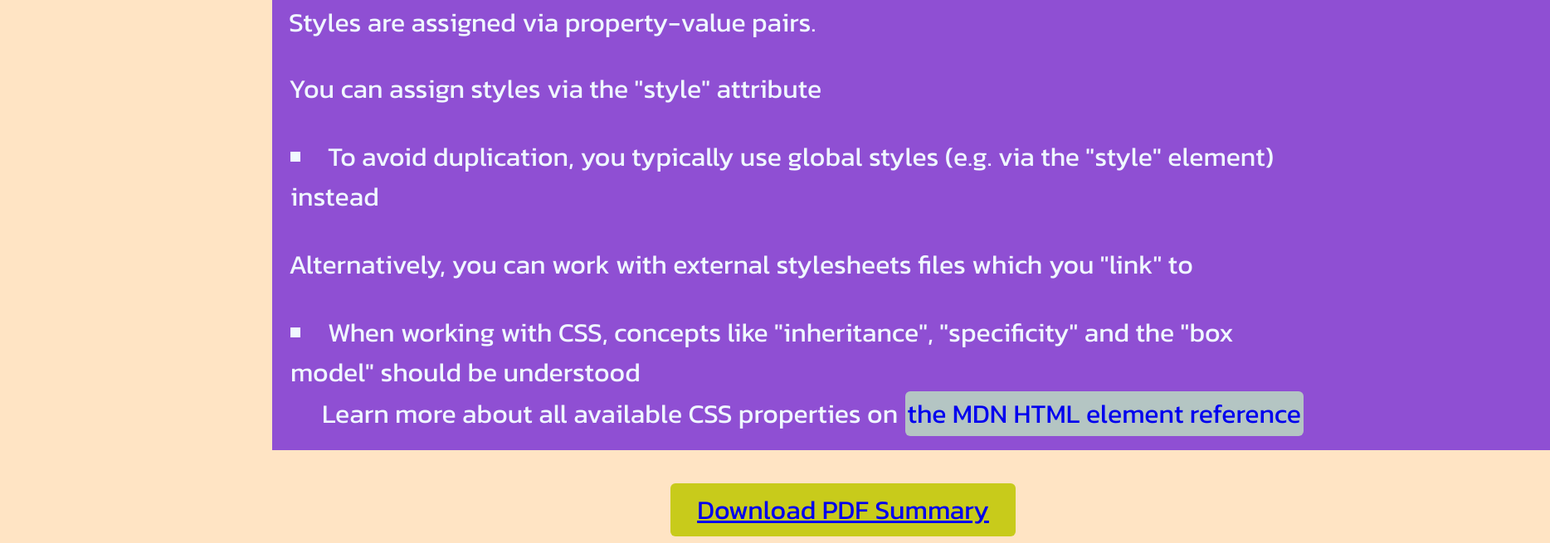
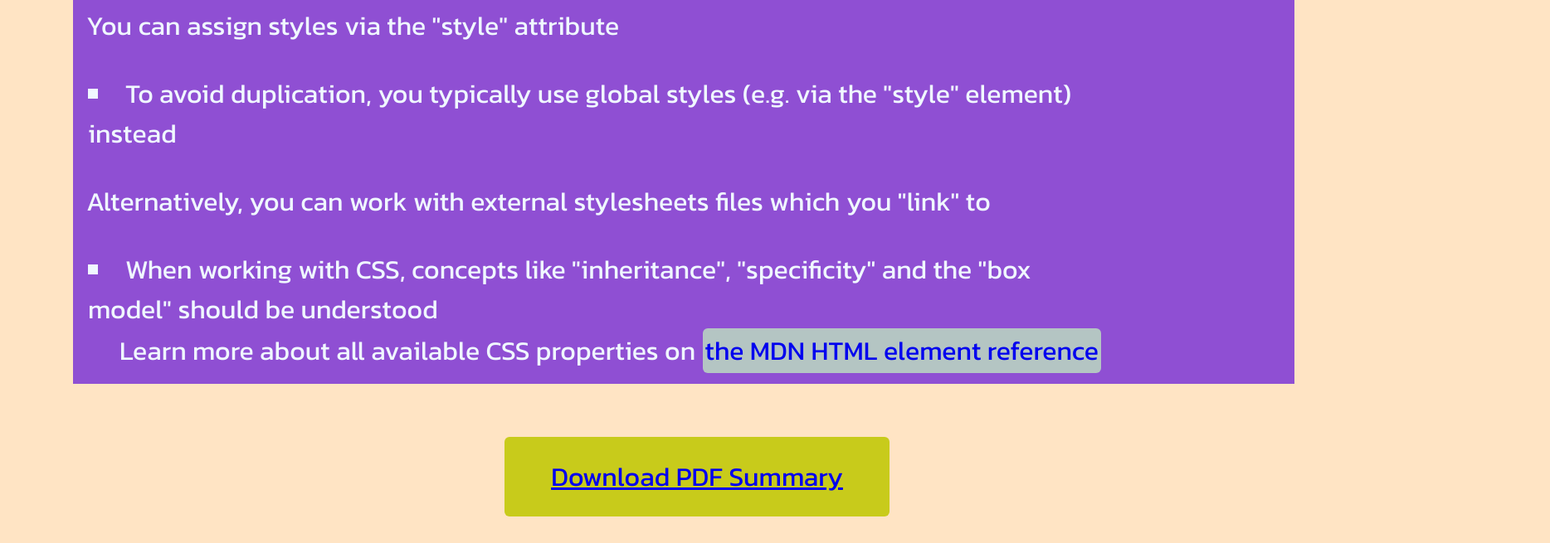
Before and after one commit to Kamalnath23/WEB-DEVELOPMENT, a plain HTML site: page Chapter 4 Assignment/index.html in a window 1280 px wide. Shown: the part 1577-2232 px from the top of the page at 83% size, 1868 px wide, since content can reach past the window. After the commit the page ends 2208 px from the top, so only its background shows below. Drawn offline with Linux system fonts and the light colour scheme; a web font is replaced by a local one.

Commit message:
Assignment

```diff
--- a/Chapter 4 Assignment/Styles/styles.css
+++ b/Chapter 4 Assignment/Styles/styles.css
@@ -3,6 +3,7 @@ body{
     font-family: 'Kanit', 'Times New Roman', Times, serif;
     color: aliceblue;
     background-color: bisque;
+    text-align: center;
 
 }
 
@@ -27,10 +28,11 @@ header{
 
 main{
     background-color: rgb(143, 79, 211);
-    width: 1500px;
-    padding: 20px;
+    width: 180vh;
+    padding: 2vh;
     border:10px;
-    margin: 72px 320px auto 320px;
+    margin: 0px 10vh auto 10vh;
+    border: 10vh;
 }
 
 
@@ -68,9 +70,9 @@ footer{
 
 footer p{
     color: rgb(64, 36, 16);
-    padding: 8px;
-    width: 400px;
-    margin: 40px 600px auto 800px ;
+    padding: 3vh;
+    width: 52vh;
+    margin: 8vh 10vh auto 75vh ;
     border: 5px;
     border-radius: 6px;
     background-color: rgb(200, 203, 27);
```
